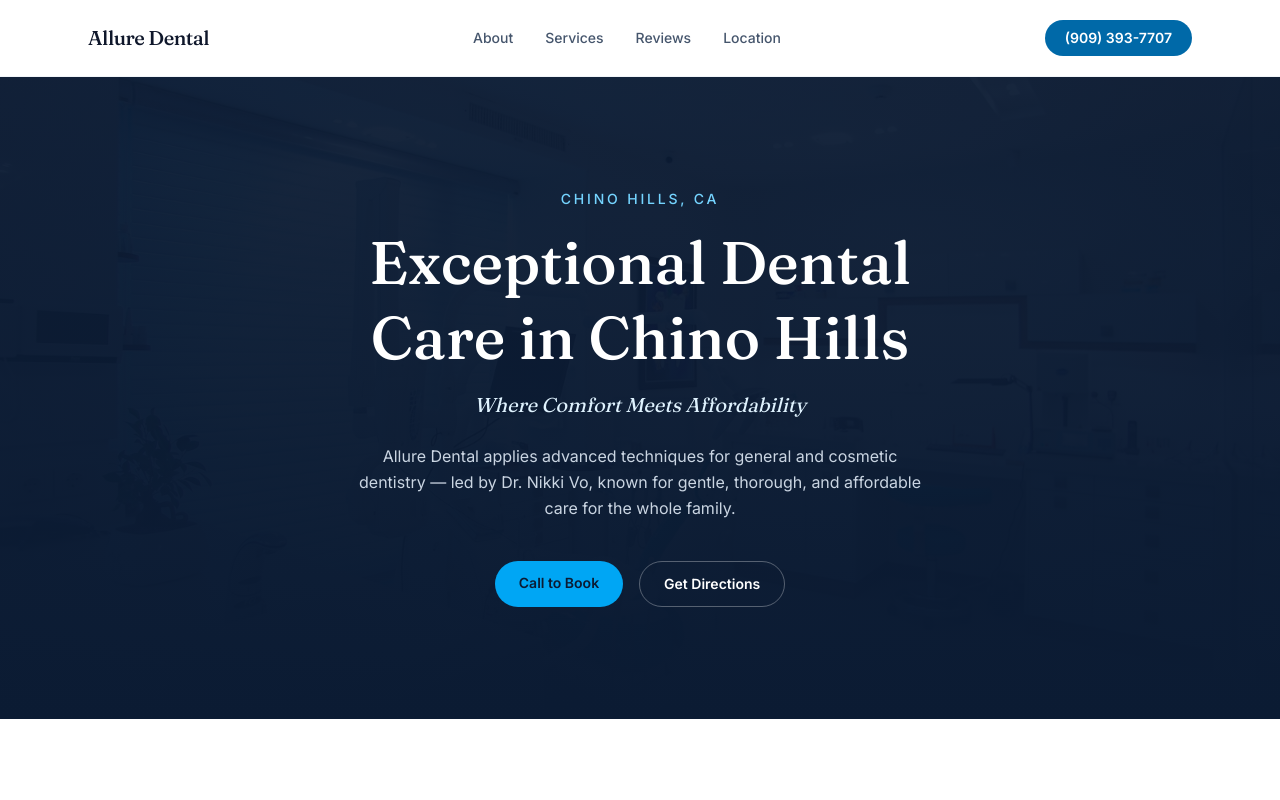
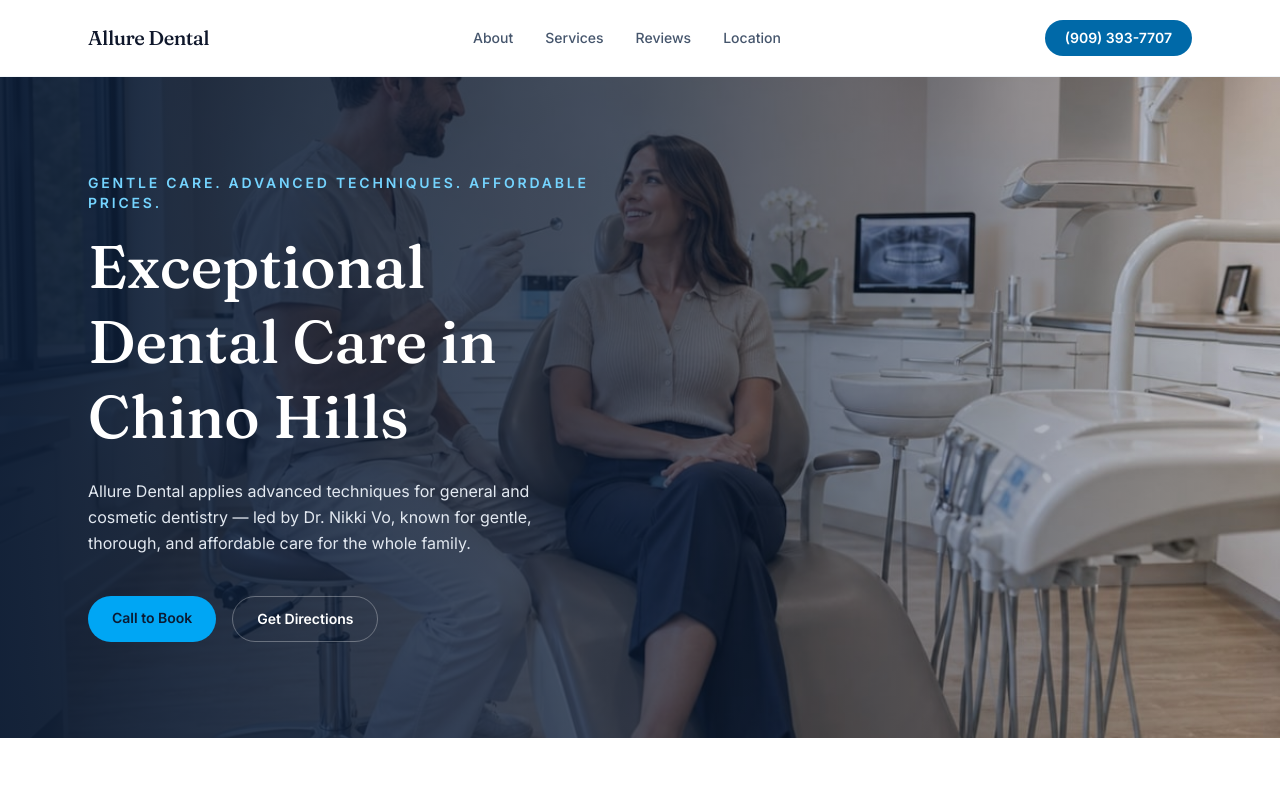
Before and after one commit to moralesmarketing/allure-dental, a Next.js app: page / in a window 1280 px wide. Shown: the top 800 px of the page. Built offline with nearby package versions, Linux system fonts and the light colour scheme.

Commit message:
Redesign hero as full-bleed photo with left-aligned text, matching Prism Oral Surgery reference

```diff
--- a/app/page.tsx
+++ b/app/page.tsx
@@ -78,45 +78,42 @@
 
       <main className="flex-1">
         {/* Hero */}
-        <section className="relative overflow-hidden bg-[#0b1b33] px-6 py-28 text-center text-white">
-          <div className="absolute inset-0 opacity-25">
+        <section className="relative flex min-h-[640px] items-end overflow-hidden text-white sm:items-center">
           <Image
-              src="/images/hero-office.jpg"
-              alt=""
+            src="/images/dentist-patient.jpg"
+            alt="Dentist consulting with a smiling patient"
             fill
             className="object-cover"
             priority
           />
-          </div>
-          <div className="absolute inset-0 bg-gradient-to-b from-[#0b1b33]/80 via-[#0b1b33]/90 to-[#0b1b33]" />
-          <div className="relative mx-auto max-w-2xl">
-            <p className="mb-4 text-sm font-medium uppercase tracking-[0.2em] text-sky-300">
-              Chino Hills, CA
+          <div className="absolute inset-0 bg-gradient-to-r from-[#0b1b33]/95 via-[#0b1b33]/70 to-[#0b1b33]/10" />
+          <div className="relative mx-auto w-full max-w-6xl px-6 py-16 sm:py-24">
+            <div className="max-w-lg">
+              <p className="mb-4 text-sm font-semibold uppercase tracking-[0.2em] text-sky-300">
+                Gentle Care. Advanced Techniques. Affordable Prices.
               </p>
               <h1 className="font-serif text-4xl font-medium leading-tight sm:text-6xl">
                 Exceptional Dental Care in Chino Hills
               </h1>
-            <p className="mt-4 font-serif text-xl italic text-sky-100">
-              Where Comfort Meets Affordability
-            </p>
-            <p className="mx-auto mt-6 max-w-xl text-base leading-relaxed text-slate-300">
+              <p className="mt-6 max-w-md text-base leading-relaxed text-slate-200">
                 Allure Dental applies advanced techniques for general and
                 cosmetic dentistry — led by Dr. Nikki Vo, known for gentle,
                 thorough, and affordable care for the whole family.
               </p>
-            <div className="mt-10 flex flex-col justify-center gap-4 sm:flex-row">
+              <div className="mt-10 flex flex-col gap-4 sm:flex-row">
                 <a
                   href="tel:+19093937707"
-                className="rounded-full bg-sky-500 px-6 py-3 text-sm font-semibold text-[#0b1b33] transition-colors hover:bg-sky-400"
+                  className="rounded-full bg-sky-500 px-6 py-3 text-center text-sm font-semibold text-[#0b1b33] transition-colors hover:bg-sky-400"
                 >
                   Call to Book
                 </a>
                 <a
                   href="#location"
-                className="rounded-full border border-white/30 px-6 py-3 text-sm font-semibold text-white transition-colors hover:bg-white/10"
+                  className="rounded-full border border-white/30 px-6 py-3 text-center text-sm font-semibold text-white transition-colors hover:bg-white/10"
                 >
                   Get Directions
                 </a>
+              </div>
             </div>
           </div>
         </section>
@@ -144,8 +141,8 @@
           </div>
           <div className="relative aspect-[4/3] overflow-hidden rounded-2xl">
             <Image
-              src="/images/dentist-patient.jpg"
-              alt="Dentist consulting with a patient in a modern dental office"
+              src="/images/hero-office.jpg"
+              alt="Modern dental office"
               fill
               className="object-cover"
             />
```
Lines whose indentation alone changed are shown as unchanged.
